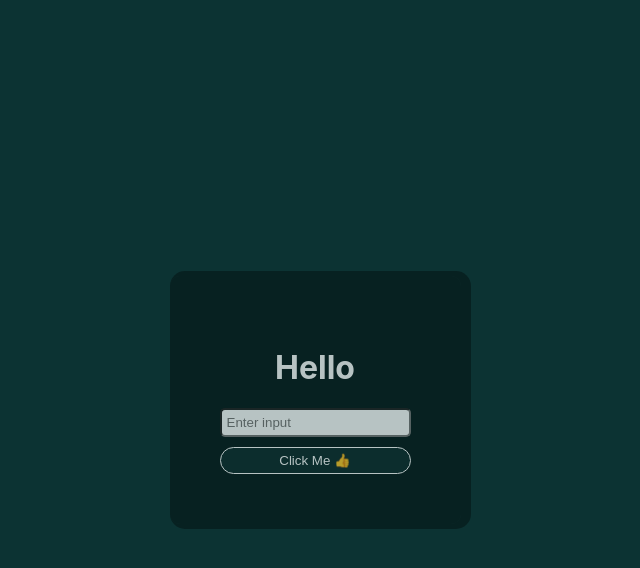
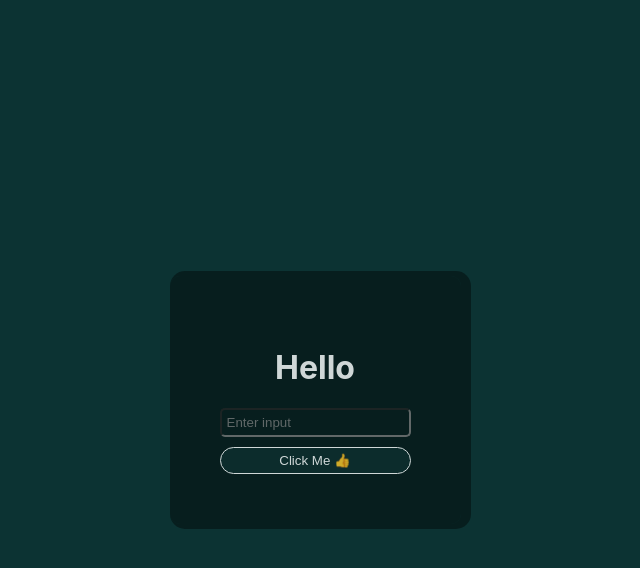
Before and after one commit to Sajjad124/react-form, a React (Create React App) app: page / in a window 1280 px wide. In both pictures the pointer is over the element 640 px from the left and 400 px from the top of the page. Shown: the top 568 px of the page, without its empty margins (325-965 px from the left). Built offline with nearby package versions, Linux system fonts and the light colour scheme.

Commit message:
Update index.css

```diff
--- a/src/index.css
+++ b/src/index.css
@@ -28,7 +28,7 @@ code {
   box-shadow: 5px 0px 0px 5px rgba(0, 0, 0, 0.5);
 }
 .inner:hover {
-  opacity: 70.5%;
+  opacity: 80.5%;
 }
 h1 {
   text-align: center;
@@ -37,6 +37,7 @@ h1 {
 input {
   padding: 5px;
   border-radius: 5px;
+  background-color: rgba(0, 0, 0, 0);
 }
 button {
   margin-top: 40px;
```
